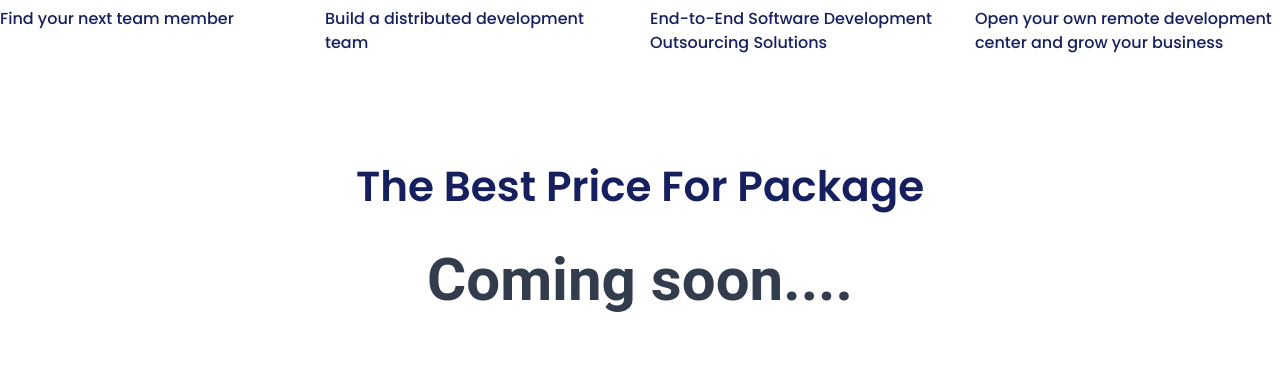
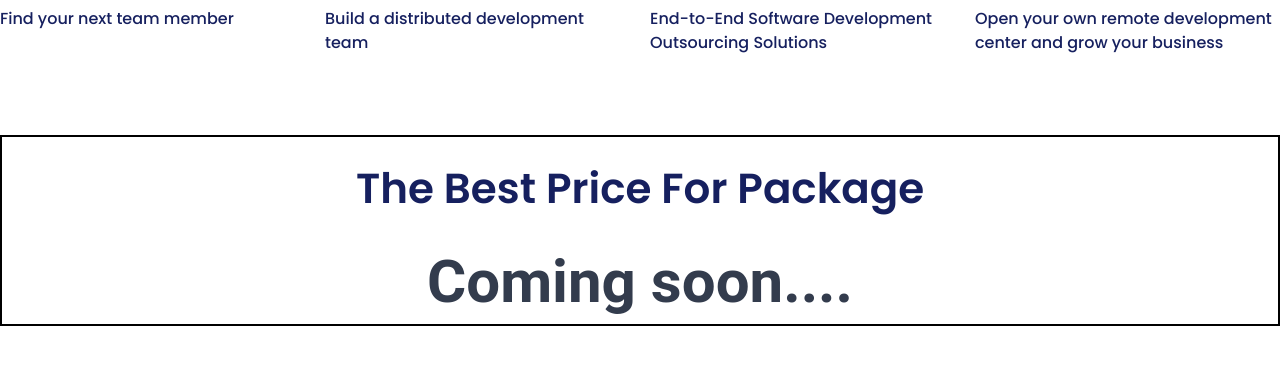
Before and after one commit to uforco/invis, a React (Vite) app: page / in a window 1280 px wide. Shown: the part 2180-2556 px from the top of the page. Built offline with nearby package versions, Linux system fonts and the light colour scheme.

Commit message:
the best price

```diff
--- a/src/component/bestPrice/BestPriceforPackage.jsx
+++ b/src/component/bestPrice/BestPriceforPackage.jsx
@@ -29,7 +29,7 @@ const BestPriceforPackage = () => {
   return (
     <div>
       <WidthControl>
-        <div>
+        <div className=" w-full border-2 border-black " >
           <div className=" flex justify-center py-5 items-center w-full ">
             <h2 className=" capitalize font-Poppins text-[#16205F] text-[42px] font-semibold ">
               the best price for package
```
